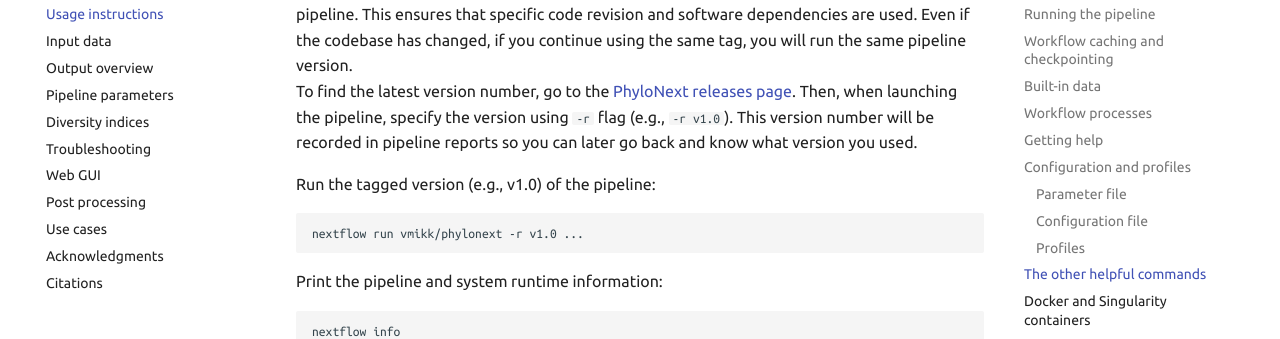
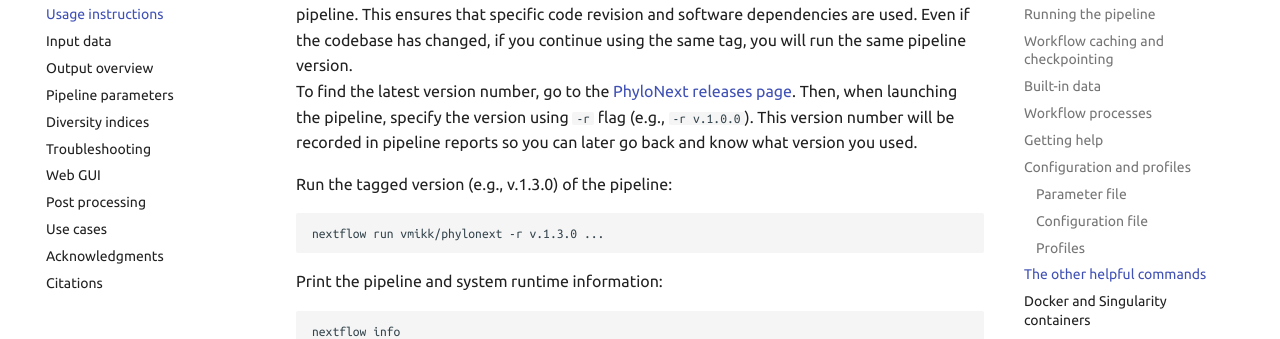
Before and after one commit to vmikk/phylonext_manual, an MkDocs documentation site: the page built from docs/usage.md, in a window 1280 px wide and 900 px high, scrolled down 7966 px. Shown: the part 148-487 px from the top of the window. Built offline with MkDocs 1.6.1 and Material for MkDocs 9.7.7, drawn with Linux system fonts in a browser that asks for light colours; comment, search, counter and statistics services are not loaded.

Commit message:
examples - upd pipeline version

````diff
--- a/docs/usage.md
+++ b/docs/usage.md
@@ -277,12 +277,12 @@ When executing PhyloNext on your data, it is a good idea to specify a version nu
 This ensures that specific code revision and software dependencies are used.
 Even if the codebase has changed, if you continue using the same tag, you will run the same pipeline version.
 To find the latest version number, go to the [PhyloNext releases page](https://github.com/vmikk/PhyloNext/releases).
-Then, when launching the pipeline, specify the version using `-r` flag (e.g., `-r v1.0`).
+Then, when launching the pipeline, specify the version using `-r` flag (e.g., `-r v.1.0.0`).
 This version number will be recorded in pipeline reports so you can later go back and know what version you used.
 
-Run the tagged version (e.g., v1.0) of the pipeline:
+Run the tagged version (e.g., v.1.3.0) of the pipeline:
 ``` bash
-nextflow run vmikk/phylonext -r v1.0 ...
+nextflow run vmikk/phylonext -r v.1.3.0 ...
 ```
 
 Print the pipeline and system runtime information:
````
